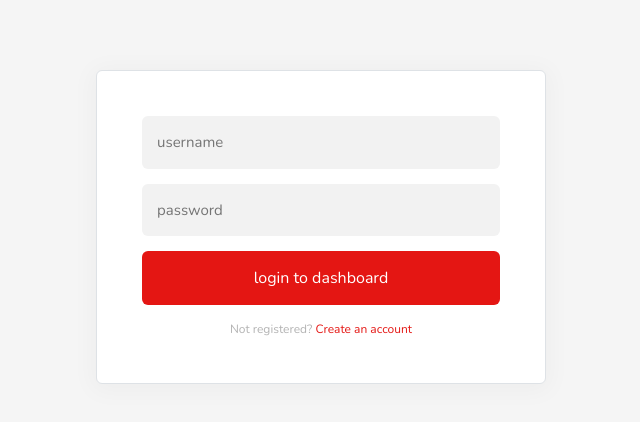
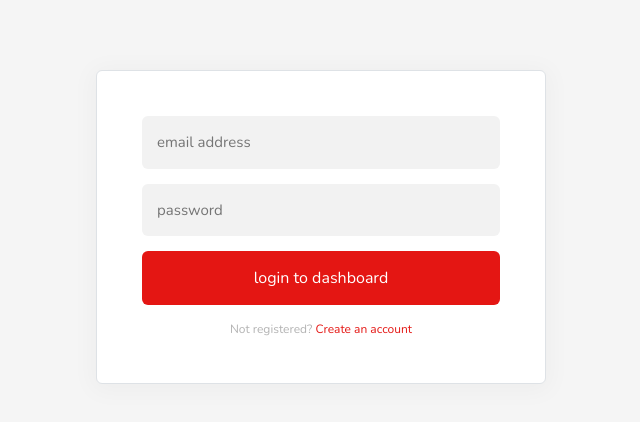
Before and after one commit to emekasage/lendn-app, a React (Create React App) app: page / in a window 1280 px wide. Shown: the part 160-582 px from the top of the page, without its empty margins (319-959 px from the left). Built offline with nearby package versions, Linux system fonts and the light colour scheme.

Commit message:
feat: implemented localStorage functionality to login and dashboard

```diff
--- a/src/components/dashboard/pages/transfer/FundsTransfer.js
+++ b/src/components/dashboard/pages/transfer/FundsTransfer.js
@@ -9,6 +9,13 @@ const FundsTransfer = () => {
           <div className="bg-white rounded border border-white py-4 px-5">
             <div className="card-body">
               <span className="fw-bold bgText">Funds Transfer</span>
+              <div className="my-4 mx-auto profileImage p-4">
+                <input
+                  type="file"
+                  accept="image/*"
+                  style={{ display: "none" }}
+                />
+              </div>
             </div>
           </div>
         </div>
--- a/src/components/dashboard/pages/transfer/fundstransfer.css
+++ b/src/components/dashboard/pages/transfer/fundstransfer.css
@@ -8,3 +8,10 @@
     line-height: 32px;
     color: #030229;
 }
+
+.profileImage {
+    background: #FAFAFB;
+    border-radius: 50%;
+    max-width: 174px;
+    width: 100%;
+}
--- a/src/components/dashboard/topbar/Topbar.js
+++ b/src/components/dashboard/topbar/Topbar.js
@@ -2,8 +2,16 @@ import React from "react";
 import "./topbar.css";
 import { BiSearch } from "react-icons/bi";
 import { RiUserLine } from "react-icons/ri";
+import { useNavigate } from "react-router-dom";
 
 const Topbar = () => {
+  const getEmail = localStorage.getItem("emailData");
+  const navigate = useNavigate();
+
+  const handleLogout = () => {
+    localStorage.clear();
+    navigate("/");
+  };
   return (
     <div className="topbar float-end">
       <div className="topbarWrapper">
@@ -26,7 +34,7 @@ const Topbar = () => {
             />
           </div>
           <div>
-            <span className="topbarText me-3">Venty Loans</span>
+            <span className="topbarText me-3">{getEmail}</span>
           </div>
           <div className="dropdown">
             <div
@@ -62,6 +70,7 @@ const Topbar = () => {
                 <div
                   className="dropdown-item active"
                   style={{ cursor: "pointer" }}
+                  onClick={handleLogout}
                 >
                   Log Out
                 </div>
--- a/src/components/dashboard/topbar/topbar.css
+++ b/src/components/dashboard/topbar/topbar.css
@@ -60,3 +60,7 @@
     height: 20px;
     color: #E41613;
 }
+
+.dropdown-item.active {
+    background-color: #E41613 !important;
+}
--- a/src/components/login/Login.js
+++ b/src/components/login/Login.js
@@ -1,7 +1,35 @@
-import React from "react";
+import React, { useState } from "react";
+import { useNavigate } from "react-router-dom";
 import "./login.css";
 
 const Login = () => {
+  const useFormInput = (initialValue) => {
+    const [value, setValue] = useState(initialValue);
+
+    const handleChange = (e) => {
+      setValue(e.target.value);
+    };
+    return {
+      value,
+      onChange: handleChange,
+    };
+  };
+
+  let navigate = useNavigate();
+
+  const email = useFormInput("");
+  const password = useFormInput("");
+
+  const handleLogin = () => {
+    if (email.value == "abc@gmail.com" && password.value == "12345") {
+      localStorage.setItem("emailData", "abc@gmail.com");
+      localStorage.setItem("passworddata", "12345");
+      navigate("/dashboard");
+    } else {
+      alert("invalid username & password");
+    }
+  };
+
   return (
     <div className="login">
       <div className="container mx-auto d-flex justify-content-center align-items-center">
@@ -9,24 +37,29 @@ const Login = () => {
           <img src="assets/logo.png" alt="" />
         </span>
       </div>
-      <div className="form my-5 border rounded">
+      <form className="form my-5 border rounded" onSubmit={handleLogin}>
         <input
-          type="text"
-          placeholder="username"
+          type="email"
+          placeholder="email address"
           className="container border border-0 rounded"
+          {...email}
         />
         <input
           type="password"
           placeholder="password"
           className="container border border-0 rounded"
+          {...password}
         />
-        <button className="container text-white rounded border border-0">
+        <button
+          className="container text-white rounded border border-0"
+          type="submit"
+        >
           login to dashboard
         </button>
         <p className="message">
           Not registered? <a href="#">Create an account</a>
         </p>
-      </div>
+      </form>
     </div>
   );
 };
```
